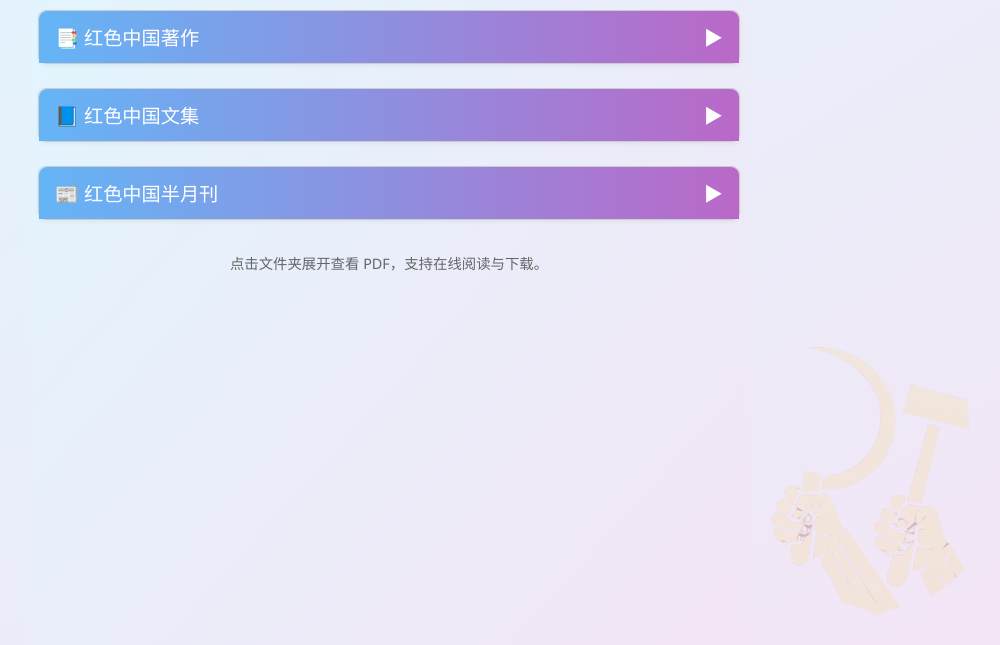
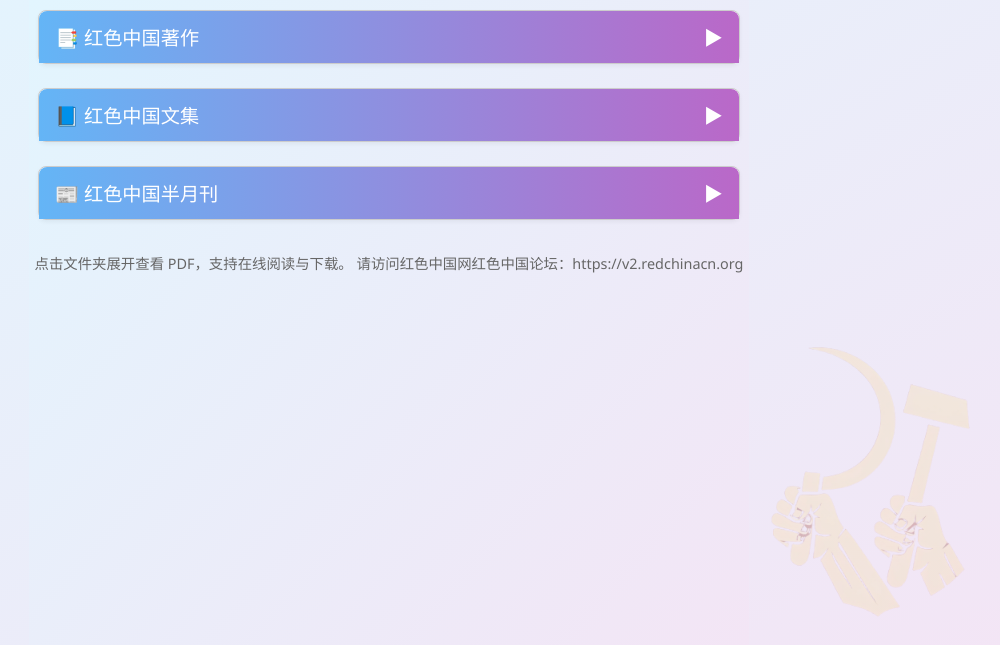
Before and after one commit to redchinapub/redchinapub, a plain HTML site: page index.html in a window 1280 px wide. Shown: the part 155-800 px from the top of the page, without its empty margins (251-1251 px from the left). Drawn offline with Linux system fonts and the light colour scheme.

Commit message:
Update index.html

```diff
--- a/index.html
+++ b/index.html
@@ -187,7 +187,8 @@
     </ul>
   </div>
 
-  <p class="note">点击文件夹展开查看 PDF，支持在线阅读与下载。</p>
+  <p class="note">点击文件夹展开查看 PDF，支持在线阅读与下载。
+  请访问红色中国网红色中国论坛：<a herf="https://v2.redchinacn.org">https://v2.redchinacn.org</a></p>
 
   <script>
     function toggleFolder(id, element) {
```
